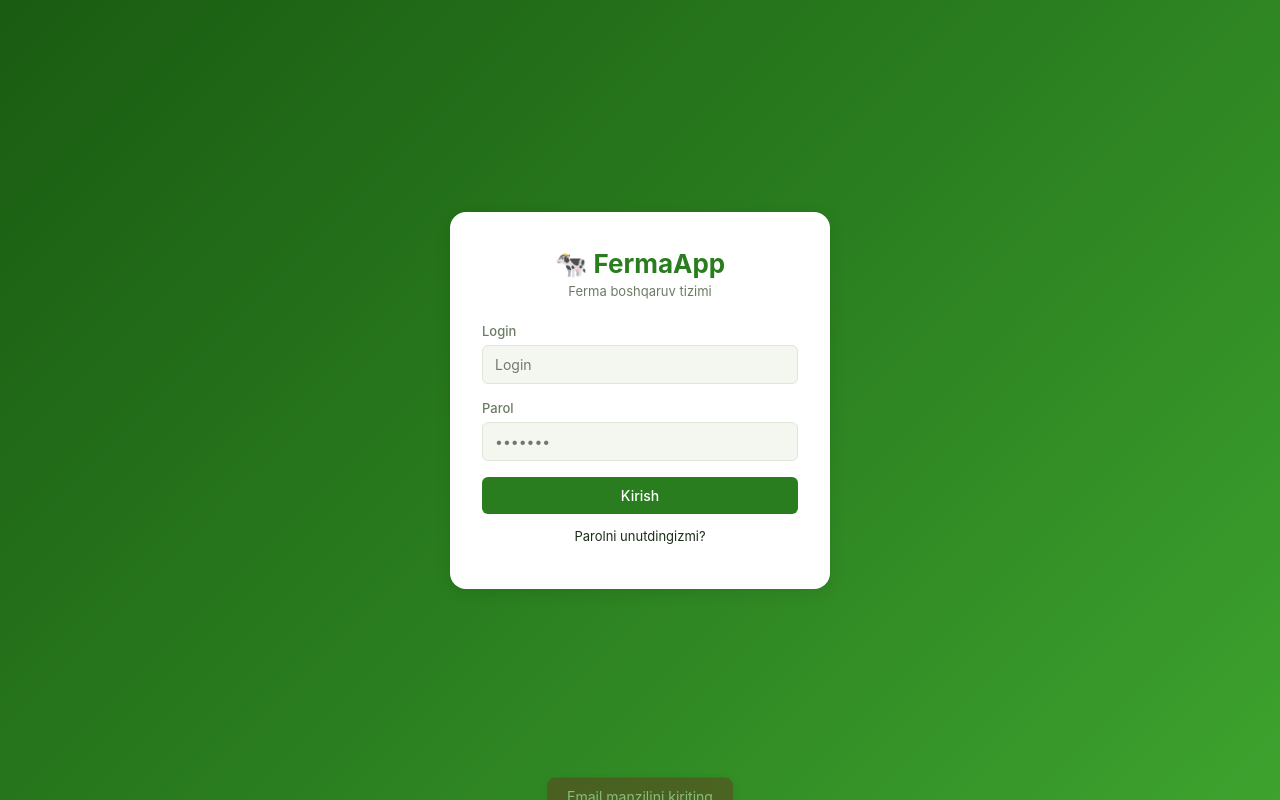
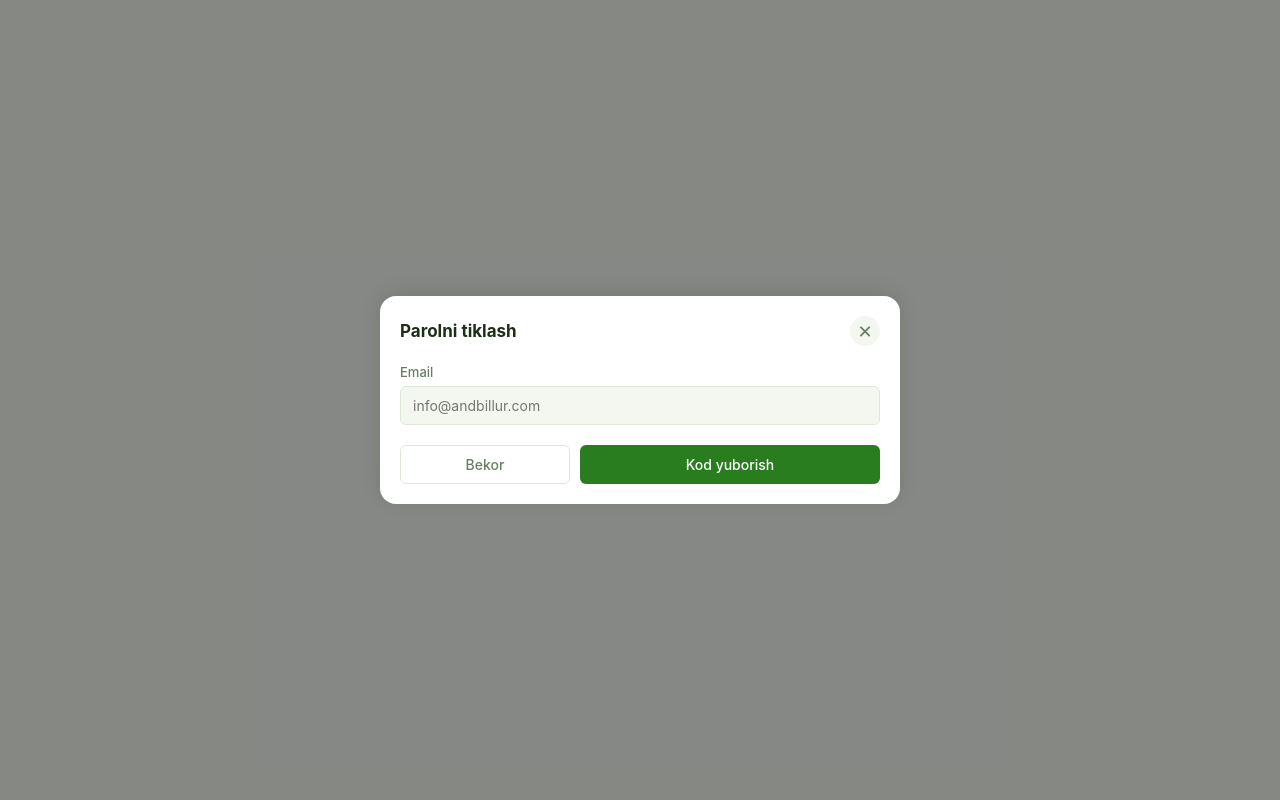
Before and after one commit to andbillur/ferma-app, a website: page public/index.html in a window 1280 px wide. Both pictures are taken after a click on the link "Parolni unutdingizmi?". Drawn offline with Linux system fonts and the light colour scheme.

Commit message:
fix alot

```diff
--- a/public/index.html
+++ b/public/index.html
@@ -393,7 +393,7 @@ a{color:inherit;text-decoration:none;}
       <button class="modal-close" onclick="closeModal('modal-password-reset')">✕</button>
     </div>
 
-    <!-- Email maydoni -->
+    <!-- Email maydoni - avvaldan ko'rsatiladi -->
     <div id="reset-step-1">
       <div class="form-group"><label>Email</label><input type="email" id="reset-email" placeholder="info@andbillur.com"></div>
       <div class="modal-footer">
@@ -1266,20 +1266,9 @@ initAuth();
 
 // Password reset functions
 function showPasswordReset() {
-  const email = document.getElementById('reset-email').value.trim();
-
-  if (!email) {
-    showToast('Email manzilini kiriting', 'error');
-    return;
-  }
-
-  if (!email.includes('@')) {
-    showToast('Noto\'g\'ri email formati', 'error');
-    return;
-  }
-
-  // Emailga kod yuborish
-  requestPasswordReset();
+  // Login ekranini yopish va parol reset modalini ochish
+  document.getElementById('login-screen').style.display = 'none';
+  openModal('modal-password-reset');
 }
 
 async function submitPasswordReset() {
@@ -1336,9 +1325,11 @@ async function requestPasswordReset() {
   showToast(res.message || 'Tasdiqlash kodi emailingizga yuborildi', 'success');
 
   // Kod yuborilgandan keyin 2-qadamni ko'rsatish
-  document.getElementById('reset-step-1').style.display = 'none';
-  document.getElementById('reset-step-2').style.display = 'block';
-  document.getElementById('reset-code').focus();
+  setTimeout(() => {
+    document.getElementById('reset-step-1').style.display = 'none';
+    document.getElementById('reset-step-2').style.display = 'block';
+    document.getElementById('reset-code').focus();
+  }, 1000);
 }
 
 // Global login function for onclick
```
